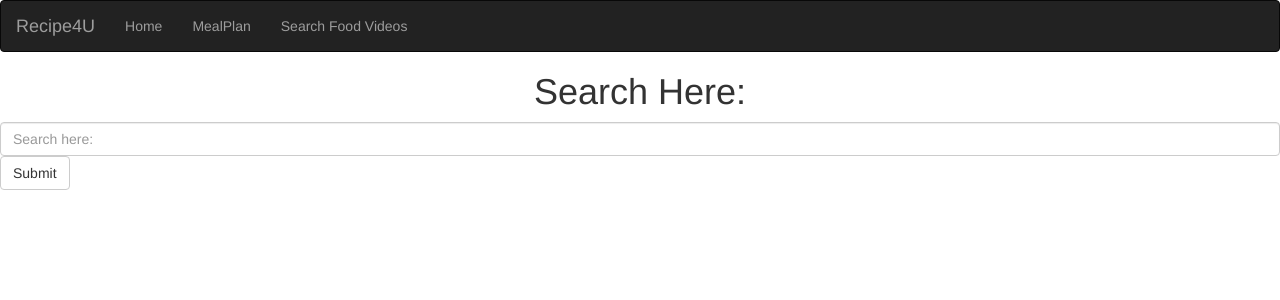
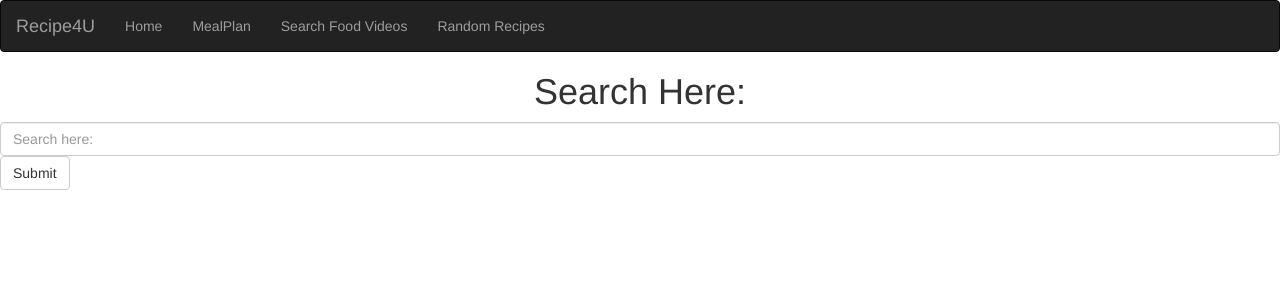
Before and after one commit to Nasseh123/Recipes4U, a Flask app: page /food/videos/search in a window 1280 px wide. Shown: the top 300 px of the page. Run offline with Flask 2, Linux system fonts and the light colour scheme; data that the repository does not hold is empty; some libraries are stand-ins or nearby versions.

Commit message:
include random recipe route to navbar

```diff
--- a/app/templates/navbar.html
+++ b/app/templates/navbar.html
@@ -14,6 +14,7 @@
                 <li><a href="/">Home</a></li>
                 <li><a href="/">MealPlan</a></li>
                 <li><a href="/food/videos/search">Search Food Videos</a></li>
+                <li><a href="/recipes/random">Random Recipes</a></li>
         </div>
 
     </div>
```
